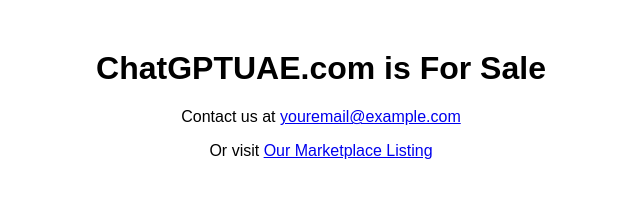
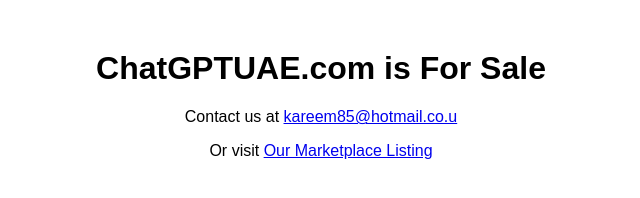
Before and after one commit to karimhamburg/ChatGPTUAE, a plain HTML site: page index.html in a window 1280 px wide. Shown: the full height of the page, 319-959 px from the left. Drawn offline with Linux system fonts and the light colour scheme.

Commit message:
Update index.html

```diff
--- a/index.html
+++ b/index.html
@@ -5,7 +5,7 @@
 </head>
 <body style="text-align: center; font-family: Arial, sans-serif; margin-top: 50px;">
     <h1>ChatGPTUAE.com is For Sale</h1>
-    <p>Contact us at <a href="mailto:youremail@example.com">youremail@example.com</a></p>
+    <p>Contact us at <a href="mailto:kareem85@hotmail.co.uk">kareem85@hotmail.co.u</a></p>
     <p>Or visit <a href="https://examplemarketplace.com">Our Marketplace Listing</a></p>
 </body>
 </html>
```
